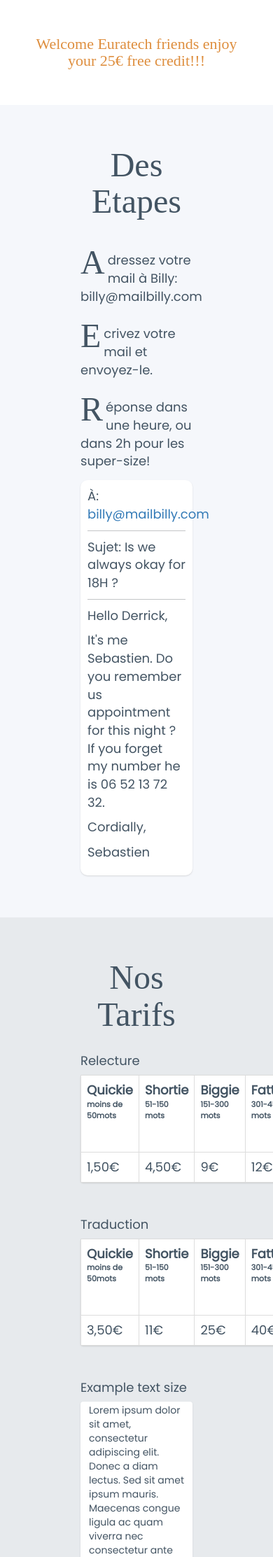
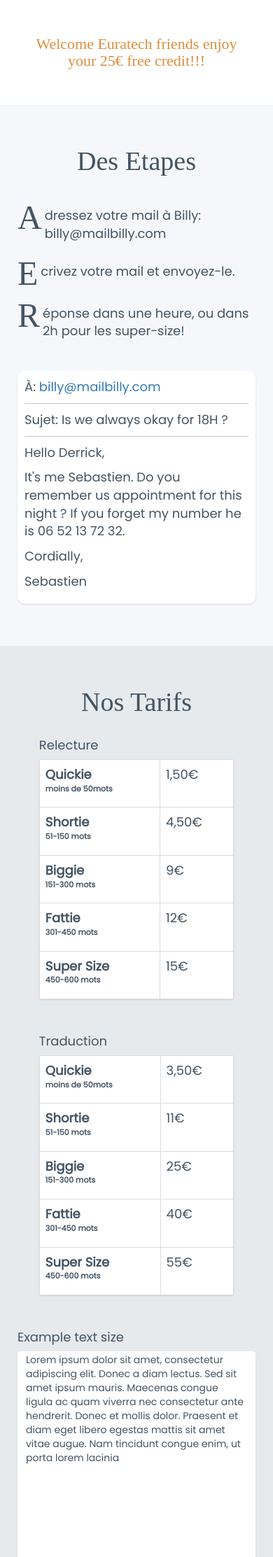
Before and after one commit to gelo592/mailbilly, a Flask app: page / in a window 390 px wide; the page is wider, and only the part inside the window is pictured. Shown: the part 351-2576 px from the top of that part at 70% size. Run offline with Flask 2, Linux system fonts and the light colour scheme; some libraries are stand-ins or nearby versions; some web fonts are replaced.

Commit message:
getting some phone compatibility maybes

```diff
--- a/static/css/mailbilly.css
+++ b/static/css/mailbilly.css
@@ -192,11 +192,23 @@ table {
     margin-left: 17%;
     margin-right: 17%;
   }
+  .row {
+    padding: 60px 10px;
+  }
   .row:nth-child(1) {
     padding: 20px 40px;
   }
   .accent-text {
     font-size: 22px;
+  }
+  .size-switcher button {
+    font-size: 11px;
+  }
+  .mail-box {
+    margin-top: 30px;
+  }
+  h3 {
+    font-size: 38px;
   }
 }
 
--- a/templates/index.html
+++ b/templates/index.html
@@ -59,7 +59,7 @@
 
       <div class="row">
         <h3 id="prix"> Nos Tarifs </h3>
-        <div class="col-sm-6">
+        <div class="hidden-xs col-sm-6 col-lg-4 col-lg-offset-2">
           <h4>Relecture</h4>
           <table class="table table-bordered table1">
             <tr>
@@ -95,7 +95,55 @@
             </tr>
           </table>
         </div><!-- end .col-sm-6 -->
-        <div class="col-sm-6">
+        <div class="visible-xs col-xs-10 col-xs-offset-1">
+          <h4>Relecture</h4>
+          <table class="table table-bordered table1">
+            <tr>
+              <th> Quickie <p class="sub-kind">moins de 50mots</p></th>
+              <td> 1,50€ </td>
+            </tr>
+            <tr>
+              <th> Shortie <p class="sub-kind">51-150 mots</p></th>
+              <td> 4,50€ </td>
+            </tr>
+            <tr>
+              <th> Biggie <p class="sub-kind">151-300 mots</p></th>
+              <td> 9€ </td>
+            </tr>
+            <tr>
+              <th> Fattie <p class="sub-kind">301-450 mots</p></th>
+              <td> 12€ </td>
+            </tr>
+            <tr>
+              <th> Super Size <p class="sub-kind">450-600 mots</p></th>
+              <td> 15€ </td>
+            </tr>
+          </table>
+          <h4>Traduction</h4>
+          <table class="table table-bordered">
+            <tr>
+              <th> Quickie <p class="sub-kind">moins de 50mots</p></th>
+              <td> 3,50€ </td>
+            </tr>
+            <tr>
+              <th> Shortie <p class="sub-kind">51-150 mots</p></th>
+              <td> 11€ </td>
+            </tr>
+            <tr>
+              <th> Biggie <p class="sub-kind">151-300 mots</p></th>
+              <td> 25€ </td>
+            </tr>
+            <tr>
+              <th> Fattie <p class="sub-kind">301-450 mots</p></th>
+              <td> 40€ </td>
+            </tr>
+            <tr>
+              <th> Super Size <p class="sub-kind">450-600 mots</p></th>
+              <td> 55€ </td>
+            </tr>
+          </table>
+        </div><!-- end .col-sm-6 -->
+        <div class="col-sm-6 col-lg-4 col-lg-offset-2">
           <h4>Example text size</h4>
           <div id="quickie" class="samples">
             Lorem ipsum dolor sit amet, consectetur adipiscing elit. Donec a diam lectus. Sed sit amet ipsum mauris. Maecenas congue ligula ac quam viverra nec consectetur ante hendrerit. Donec et mollis dolor. Praesent et diam eget libero egestas mattis sit amet vitae augue. Nam tincidunt congue enim, ut porta lorem lacinia
@@ -137,7 +185,7 @@
             <button type="button" class="btn btn-default" data-which="shortie">Shortie</button>
             <button type="button" class="btn btn-default" data-which="biggie">Biggie</button>
             <button type="button" class="btn btn-default" data-which="fattie">Fattie</button>
-            <button type="button" class="btn btn-default" data-which="super">Super Size</button>
+            <button type="button" class="btn btn-default" data-which="super">Super</button>
           </div>
         </div><!-- end .col-sm-6 -->
       </div><!-- end .row -->
```
